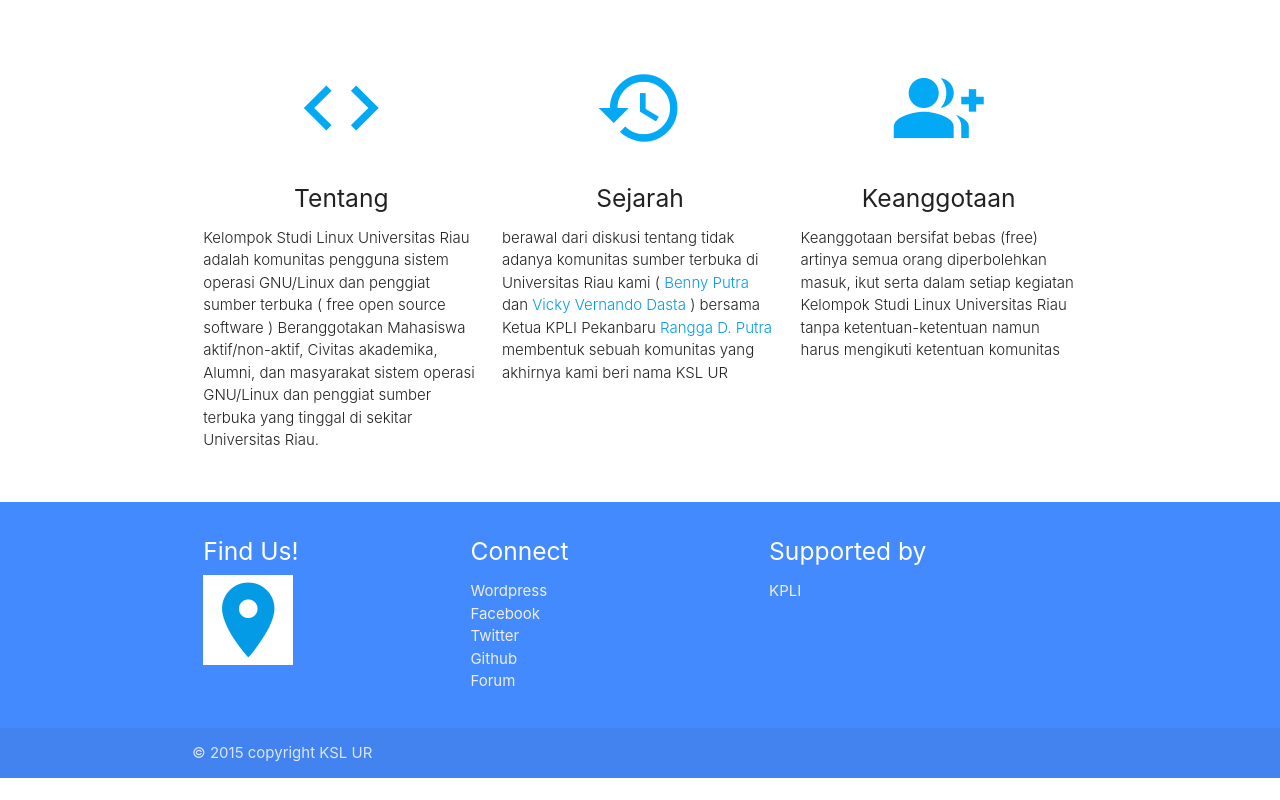
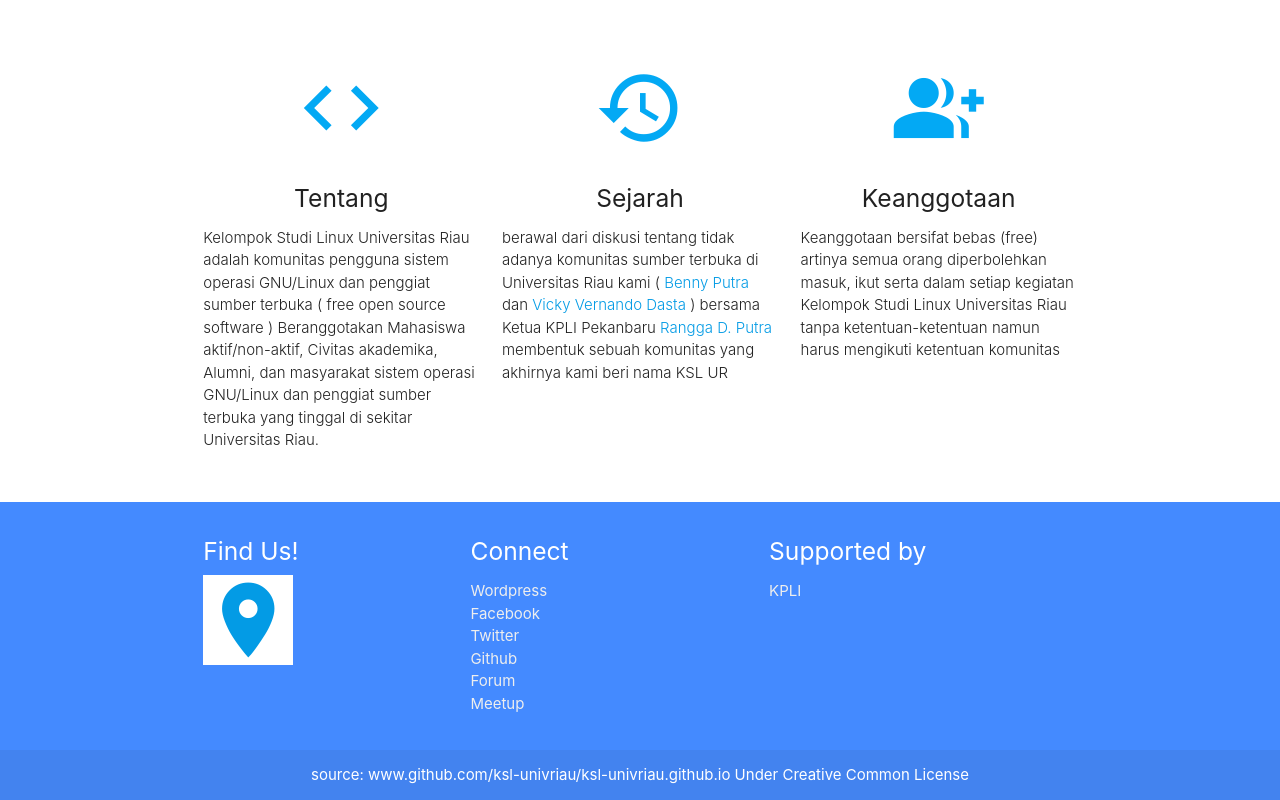
Before and after one commit to ksl-univriau/ksl-univriau.github.io, a plain HTML site: page index.html in a window 1280 px wide. Shown: the part 715-1515 px from the top of the page. Before the commit the page ends 1493 px from the top, so only its background shows below. Drawn offline with nearby package versions, Linux system fonts and the light colour scheme.

Commit message:
flickr and meetup connect added

```diff
--- a/index.html
+++ b/index.html
@@ -91,7 +91,6 @@ main {
               berawal dari diskusi tentang tidak adanya komunitas sumber terbuka di Universitas Riau
               kami ( <a href="http://twitter.com/bbenyputra">Benny Putra </a> dan <a href="http://twitter.com/vickydasta">Vicky Vernando Dasta </a> ) bersama Ketua KPLI Pekanbaru <a href="#">Rangga D. Putra</a> membentuk sebuah komunitas yang akhirnya kami beri nama KSL UR
             </p>
-
             </div>
           </div>
 
@@ -106,10 +105,8 @@ main {
             <p class="light">
               Keanggotaan bersifat bebas (free) artinya semua orang diperbolehkan masuk, ikut serta dalam setiap kegiatan Kelompok Studi Linux Universitas Riau tanpa ketentuan-ketentuan namun harus mengikuti ketentuan komunitas
             </p>
-
             </div>
           </div>
-
         </div>
       </div>
     </div>
@@ -135,6 +132,7 @@ main {
                  <li><a class="grey-text text-lighten-3" href="https://twitter.com/kslunivriau" target="_blank">Twitter</a></li>
                  <li><a class="grey-text text-lighten-3" href="http://github.com/ksl-univriau" target="_blank">Github</a></li>
                  <li><a class="grey-text text-lighten-3" href="https://www.facebook.com/groups/kelompokstudilinuxuniversitasriau/"target="_blank">Forum</a></li>
+                 <li><a class="grey-text text-lighten-3" href="http://www.meetup.com/members/189810222/"target="_blank">Meetup</a></li>
                </ul>
              </div>
 
@@ -144,15 +142,15 @@ main {
                  <li><a class="grey-text text-lighten-3" href="http://pekanbaru.linux.or.id/" target="_blank">KPLI</a></li>
                </ul>
              </div>
-
-
            </div>
          </div>
 
-         <div class="footer-copyright">
+
+          <div class="footer-copyright center">
            <div class="container">
-           © 2015 copyright KSL UR
-           <!--a class="grey-text text-lighten-4 right" href="mailto:ksl.univriau@gmail.com" ><i class="medium material-icons">mail</i></a-->
+            <h7 class="white-text ">source: <a class="white-text text-lighten-3" href="http://github.com/ksl-univriau/ksl-univriau.github.io" target="_blank">www.github.com/ksl-univriau/ksl-univriau.github.io </a>
+              Under Creative Common License
+            </h7>
            </div>
          </div>
        </footer>
```
